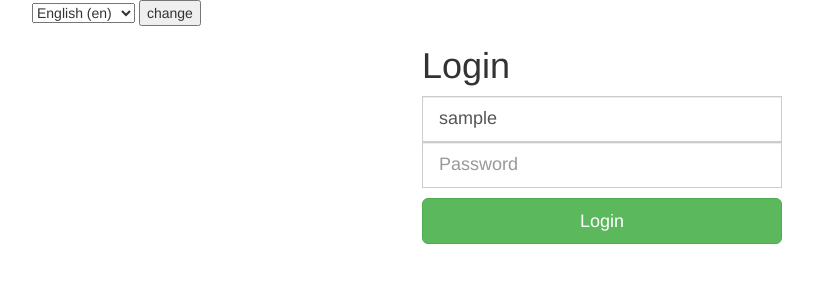
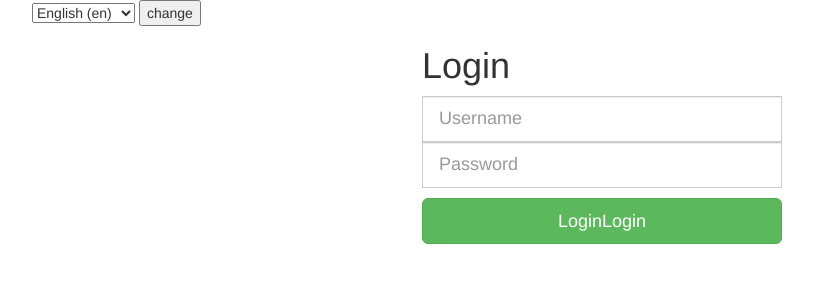
Before and after one commit to easy-as-pie-labs/tweap, a Django app: template tweap/user_management/templates/user_management/login.html in a window 1280 px wide. Shown: the top 300 px of the page, without its empty margins (38-851 px from the left). Run offline with Django 3.2, Linux system fonts and the light colour scheme; the template is opened without the code that fills it: most values are stand-ins (such as "Sample title", 1, 10 or a date in 2020); some libraries are stand-ins or nearby versions.

Commit message:
added trans tags and refactored to PEP 8 convention

```diff
--- a/tweap/project_management/templates/project_management/create.html
+++ b/tweap/project_management/templates/project_management/create.html
@@ -14,8 +14,8 @@
     {%  endfor %}
     <form method="post" action="{% url 'project_management:create' %}">
         {% csrf_token %}
-        {{  form }}
-        <input type="text" name="invitations" placeholder="Members">
+        {{ form }}
+        <input type="text" name="invitations" placeholder="{% trans "Members" %}">
         <input type="submit" value="{% trans "Create" %}">
     </form>
 </body>
--- a/tweap/tweap/urls.py
+++ b/tweap/tweap/urls.py
@@ -15,7 +15,8 @@ if 'rosetta' in settings.INSTALLED_APPS:
         url(r'^rosetta/', include('rosetta.urls')),
     )
 
-urlpatterns += patterns('',
+urlpatterns += patterns(
+    '',
     url(r'^media/(?P<path>.*)$', 'django.views.static.serve', {
         'document_root': settings.MEDIA_ROOT,
     }),
--- a/tweap/user_management/templates/user_management/login.html
+++ b/tweap/user_management/templates/user_management/login.html
@@ -1,15 +1,15 @@
 {% extends "user_management.html" %}
 {% load i18n %}
 {% block user_management %}
-        <h1>Login</h1>
+    <h1>{% trans "Login" %}</h1>
     {% if error_message %}
         <div class="alert alert-danger">{{ error_message }}</div>
     {% endif %}
     <form class="input-group input-group-lg" method="post" action="{% url 'user_management:login' %}">
         {% csrf_token %}
-            <input class="form-control" type="text" name="username" placeholder="Username" value="{{ username }}" required>
-            <input class="form-control" type="password" name="password" placeholder="Password" required>
+        <input class="form-control" type="text" name="username" placeholder="{% trans "Username" %}" required>
+        <input class="form-control" type="password" name="password" placeholder="{% trans "Password" %}" required>
         <input type="hidden" name="next" value="{{ redirect }}">
-            <input class="btn btn-lg btn-success btn-middle" type="submit" value="Login" class="btn btn-success">
+        <input class="btn btn-lg btn-success btn-middle" type="submit" value="{% trans "Login" %}Login" class="btn btn-success">
     </form>
 {% endblock %}
```
Lines whose indentation alone changed are shown as unchanged.
